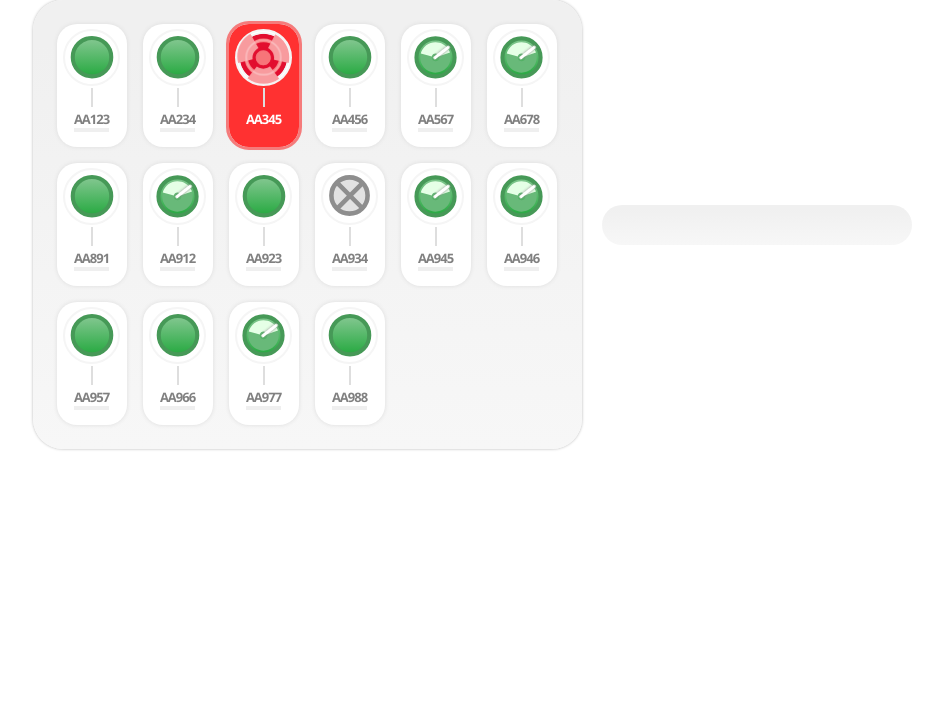
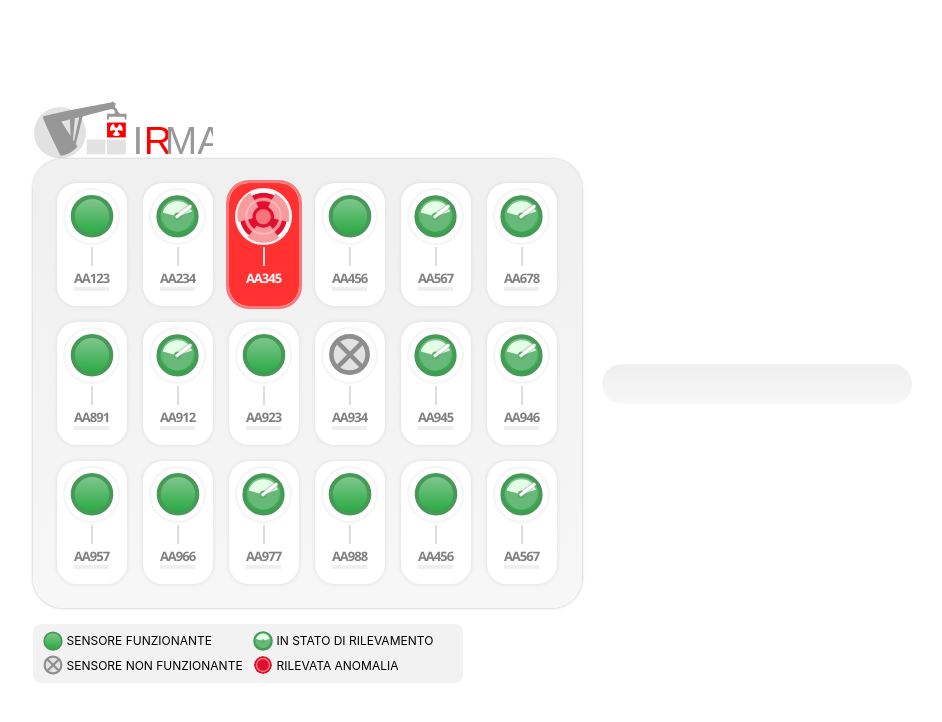
Before and after one commit to monemasrl/irma-ui, a React (Create React App) app: page / in a window 1280 px wide. Shown: the top 722 px of the page, without its empty margins (168-1110 px from the left). Built offline with nearby package versions, Linux system fonts and the light colour scheme.

Commit message:
header e footer

```diff
--- a/package.json
+++ b/package.json
@@ -9,6 +9,7 @@
     "framer-motion": "^6.3.3",
     "react": "^18.1.0",
     "react-dom": "^18.1.0",
+    "react-icons": "^4.3.1",
     "react-scripts": "5.0.1",
     "web-vitals": "^2.1.4"
   },
--- a/public/data/data.json
+++ b/public/data/data.json
@@ -19,7 +19,7 @@
             ]
         },
         {
-            "state": "ok",
+            "state": "rec",
             "code": "aa234",
             "datiInterni": [
                 {
@@ -287,6 +287,41 @@
                     "dato": 367
                 }
             ]
+        },        {
+            "state": "ok",
+            "code": "aa456",
+            "datiInterni": [
+                {
+                    "titolo": "dato 1",
+                    "dato": 123
+                },
+                {
+                    "titolo": "dato 2",
+                    "dato": 34
+                },
+                {
+                    "titolo": "dato 3",
+                    "dato": 367
+                }
+            ]
+        },
+        {
+            "state": "rec",
+            "code": "aa567",
+            "datiInterni": [
+                {
+                    "titolo": "dato 1",
+                    "dato": 123
+                },
+                {
+                    "titolo": "dato 2",
+                    "dato": 34
+                },
+                {
+                    "titolo": "dato 3",
+                    "dato": 367
+                }
+            ]
         }
     ]
 }
--- a/src/App.css
+++ b/src/App.css
@@ -16,7 +16,12 @@
   src: url(./assets/fonts/OpenSans/OpenSans-ExtraBold.ttf) format('truetype');
 }
 
-
+.App{
+  display: flex;
+  justify-content: center;
+  align-items: center;
+  height: 100vh;
+}
 
 .App .wrapper-content{
   display: flex;
@@ -26,3 +31,6 @@
   font-family: 'Open Sans regular';
   color: #4f4f4f;
 }
+main{
+  max-width: 900px;
+}
--- a/src/App.js
+++ b/src/App.js
@@ -2,6 +2,8 @@ import './App.css';
 import {useState, useEffect} from 'react'
 import Dashboard from './components/dashboard/dashboard';
 import BoxDati from './components/boxdati/boxDati';
+import Header from './components/header/header';
+import Footer from './components/footer/footer';
 function App() {
   const [data,setData]=useState([]);
   const [stakerClicked, setStakerClicked] = useState(false);
@@ -30,10 +32,14 @@ function App() {
 
   return (
     <div className="App">
-      <div className='wrapper-content'>
-        <Dashboard data={data} stakerClicked = {stakerClicked} setStakerClicked={setStakerClicked}  />
-        <BoxDati stakerClicked={stakerClicked} dati = {data.data ? data.data[stakerClicked] : {}} />
-      </div>
+      <main>
+        <Header />
+        <div className='wrapper-content'>
+          <Dashboard data={data} stakerClicked = {stakerClicked} setStakerClicked={setStakerClicked}  />
+          <BoxDati stakerClicked={stakerClicked} dati = {data.data ? data.data[stakerClicked] : {}} />
+        </div>
+        <Footer />
+      </main>
     </div>
   );
 }
--- a/src/components/boxdati/boxDati.jsx
+++ b/src/components/boxdati/boxDati.jsx
@@ -1,11 +1,12 @@
 import React from 'react'
 import { useState, useEffect } from 'react'
 import style from './boxDati.module.css'
+import { RiTerminalFill } from "react-icons/ri";
 
 
 import { motion } from "framer-motion"
 
-function StatoOk({ statoSensore }) {
+function StatoSensore({ statoSensore }) {
 
 const uiStatiSensore = {
   ok: 'sensore funzionante',
@@ -18,9 +19,9 @@ const uiStatiSensore = {
       <div className={style.iconastato}>
         <img src={`images/${statoSensore}-led.svg`}alt="icona ok" />
       </div>
-      <div className={style.datiStato}>
+      <div className={`${style.datiStato} ${style[statoSensore]}`}>
         <div className={style.label}>{statoSensore}</div>
-        <div className={style.datoLabel}>({uiStatiSensore[statoSensore]})</div>
+        <div className={style.datoLabel}><RiTerminalFill />{uiStatiSensore[statoSensore]}</div>
       </div>
     </div>
   )
@@ -67,7 +68,7 @@ function BoxDati({ dati, stakerClicked }) {
         </div>}
         <div className={style.subData}>
           {stakerClicked !== false &&
-            <StatoOk statoSensore={dati?.state} />
+            <StatoSensore statoSensore={dati?.state} />
           }
         </div>
         <div className={style.datiInterni}>
--- a/src/components/boxdati/boxDati.module.css
+++ b/src/components/boxdati/boxDati.module.css
@@ -44,15 +44,31 @@
   letter-spacing: -1px;
   font-size: 50px;
   line-height: 1;
-  color: green;
+
   margin-left: 5px;
   position: relative;
-
+}
+.datoLabel svg{
+    font-size: 1.1rem;
+    display: inline-block;
+    vertical-align: middle;
+}
+.ok .label {
+  color: green;
+}
+.off .label {
+  color: gray;
+}
+.alert .label {
+  color: #ff3130;
+}
+.rec .label {
+  color: green;
 }
 
 
 .datoLabel {
-  font-family: 'Open Sans Bold';
+  font-family: "Open Sans Bold";
   text-transform: capitalize;
   letter-spacing: -1px;
   margin-left: 7px;
--- /dev/null
+++ b/src/components/footer/footer.jsx
@@ -0,0 +1,17 @@
+import React from 'react'
+import style from './footer.module.css'
+function Footer() {
+  return (
+    <div>
+            <ul className={style.legenda}>
+                <li><img src={`images/ok-led.svg`} alt="icona ok" /><span>Sensore Funzionante</span></li>
+                <li><img src={`images/rec-led.svg`} alt="icona ok" /><span>In Stato Di Rilevamento</span></li>
+                <li><img src={`images/off-led.svg`} alt="icona ok" /><span>Sensore Non Funzionante</span></li>
+                <li><img src={`images/alert-led.svg`} alt="icona ok" /><span>Rilevata Anomalia</span></li>
+
+            </ul>
+    </div>
+  )
+}
+
+export default Footer
--- /dev/null
+++ b/src/components/footer/footer.module.css
@@ -0,0 +1,26 @@
+.legenda {
+    list-style: none;
+    display: flex;
+    flex-wrap: wrap;
+    max-width: 420px;
+    padding: 5px 0 5px 10px;
+    border-radius: 8px;
+    background-color: rgb(242, 242, 242);
+  }
+  .legenda li{
+      flex-grow: 1;
+      max-width: 210px;
+      margin-bottom: 3px;
+  }
+  .legenda li img {
+    max-width: 20px;
+    display: inline-block;
+    vertical-align: middle;
+    margin-right: 4px;
+  }
+  .legenda li span {
+      display: inline-block;
+      vertical-align: middle;
+      font-size: 12px;
+      text-transform: uppercase;
+    }
--- a/src/components/header/header.jsx
+++ b/src/components/header/header.jsx
@@ -1,9 +1,12 @@
 import React from 'react'
 import style from './header.module.css'
+
 function Header() {
-  return (
-    <div>Header</div>
-  )
+    return (
+        <header className={style.header}>
+            <img className={style.logo} src="/images/logo.svg" alt="logo" />
+        </header>
+    )
 }
 
 export default Header
--- a/src/components/header/header.module.css
+++ b/src/components/header/header.module.css
@@ -0,0 +1,8 @@
+.header {
+  display: flex;
+  justify-content: space-between;
+}
+
+.logo {
+  max-width: 180px;
+}
```
Also changed, not shown: public/images/logo.svg (added), 1 other file (tests, documents, lock files or other folders).
